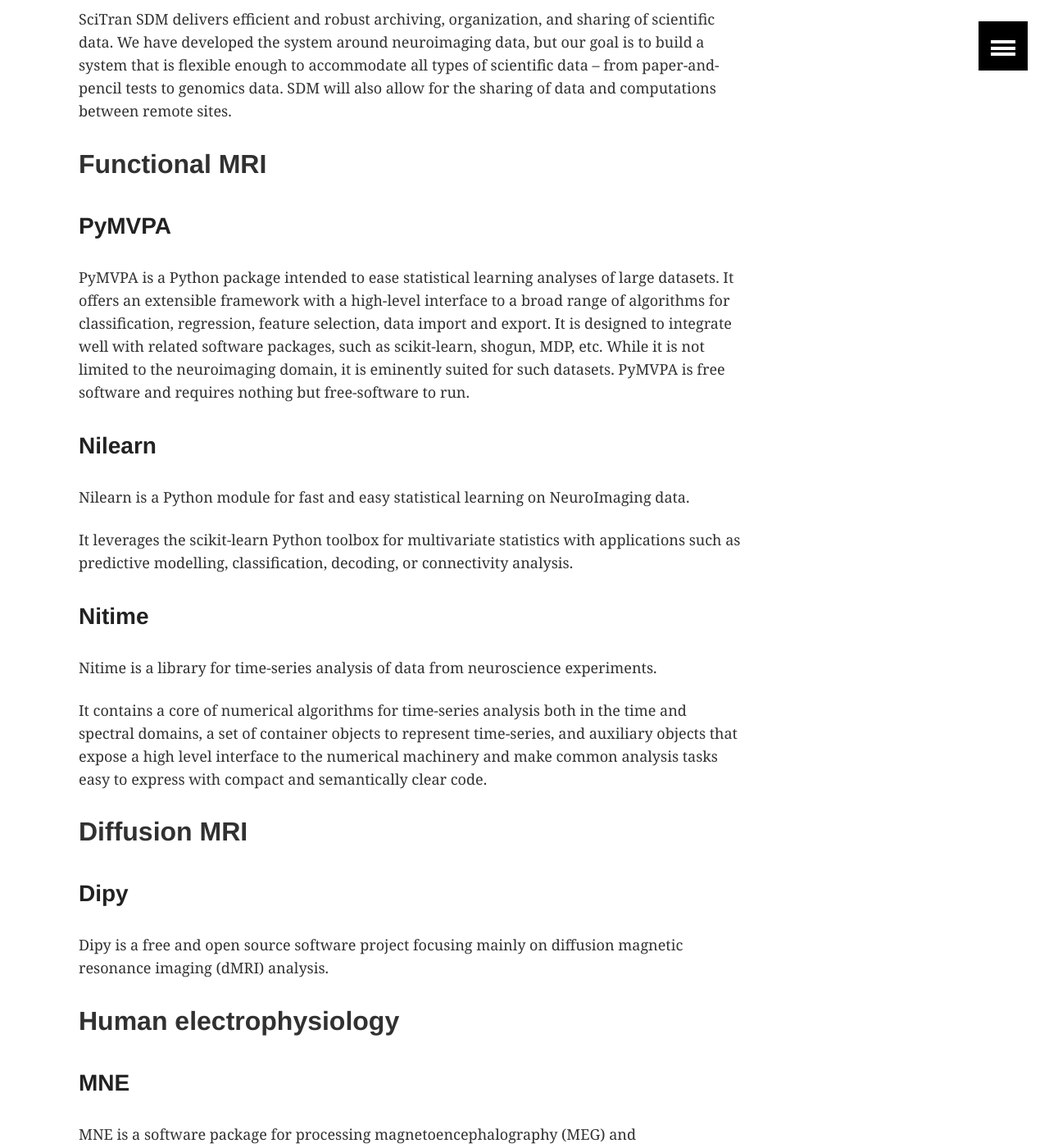
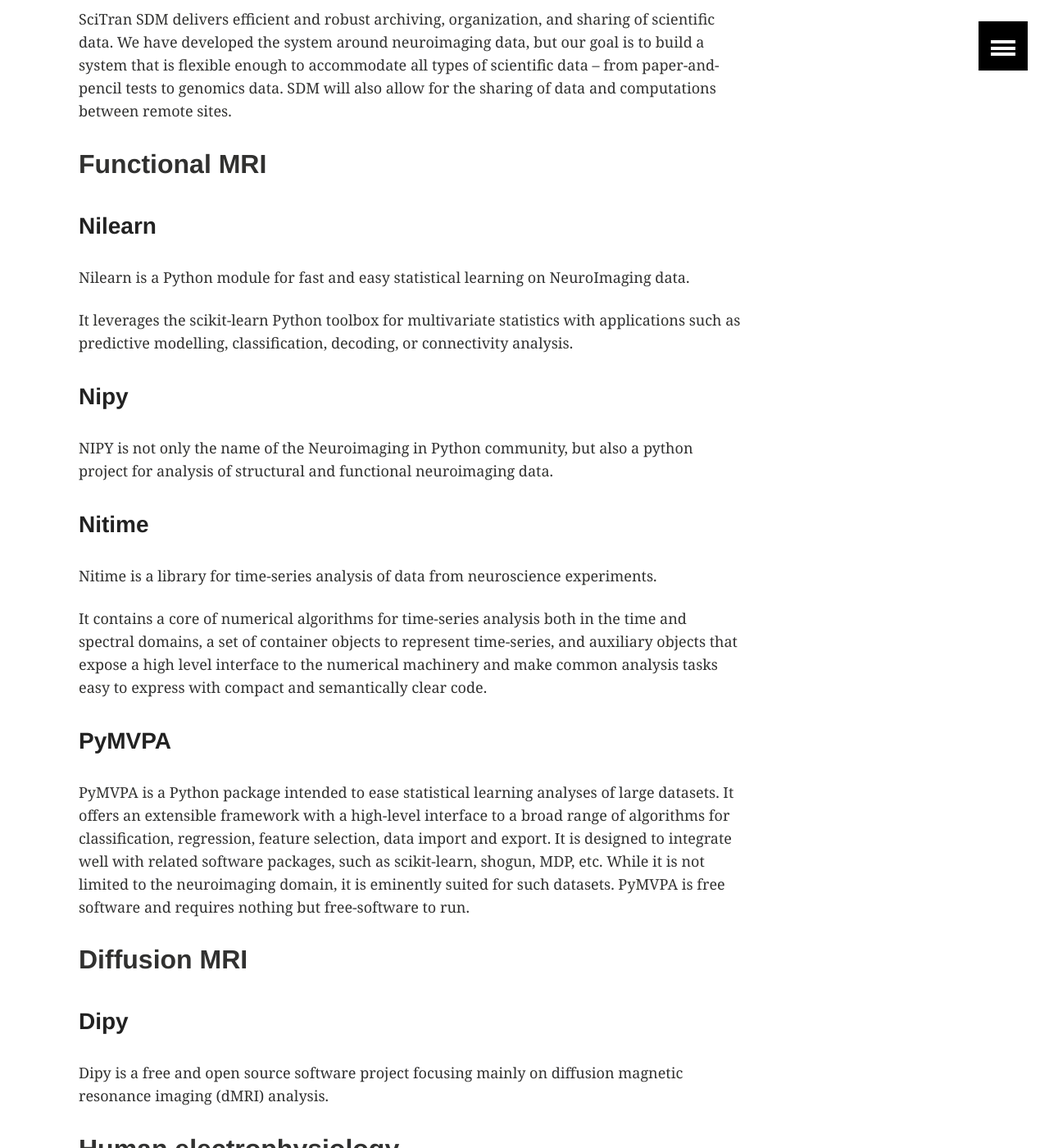
Before and after one commit to nipy/nipy.github.io, a Jekyll site: the page built from project-directory/index.md, in a window 1280 px wide and 1400 px high, scrolled down 983 px. Shown: the whole window at 82% size. Built offline with Jekyll 4.4.1, drawn with Linux system fonts in a browser that asks for light colours; some of the changed lines change nothing that is shown.

Commit message:
Reorder according to ABC. Add nipy-the-library.

```diff
--- a/project-directory/index.md
+++ b/project-directory/index.md
@@ -31,15 +31,15 @@
 
 ## Functional MRI
 
-### [PyMVPA](http://www.pymvpa.org/)
-
-PyMVPA is a Python package intended to ease statistical learning analyses of large datasets. It offers an extensible framework with a high-level interface to a broad range of algorithms for classification, regression, feature selection, data import and export. It is designed to integrate well with related software packages, such as scikit-learn, shogun, MDP, etc. While it is not limited to the neuroimaging domain, it is eminently suited for such datasets. PyMVPA is free software and requires nothing but free-software to run.
-
 ### [Nilearn](http://nilearn.github.io/)
 
 Nilearn is a Python module for fast and easy statistical learning on NeuroImaging data.
 
 It leverages the scikit-learn Python toolbox for multivariate statistics with applications such as predictive modelling, classification, decoding, or connectivity analysis.
+
+### [Nipy](http://nipy.org/nipy)
+
+NIPY is not only the name of the Neuroimaging in Python community, but also a python project for analysis of structural and functional neuroimaging data.
 
 ### [Nitime](http://nitime.org)
 
@@ -47,6 +47,9 @@
 
 It contains a core of numerical algorithms for time-series analysis both in the time and spectral domains, a set of container objects to represent time-series, and auxiliary objects that expose a high level interface to the numerical machinery and make common analysis tasks easy to express with compact and semantically clear code.
 
+### [PyMVPA](http://www.pymvpa.org/)
+
+PyMVPA is a Python package intended to ease statistical learning analyses of large datasets. It offers an extensible framework with a high-level interface to a broad range of algorithms for classification, regression, feature selection, data import and export. It is designed to integrate well with related software packages, such as scikit-learn, shogun, MDP, etc. While it is not limited to the neuroimaging domain, it is eminently suited for such datasets. PyMVPA is free software and requires nothing but free-software to run.
 
 ## Diffusion MRI
 
```
